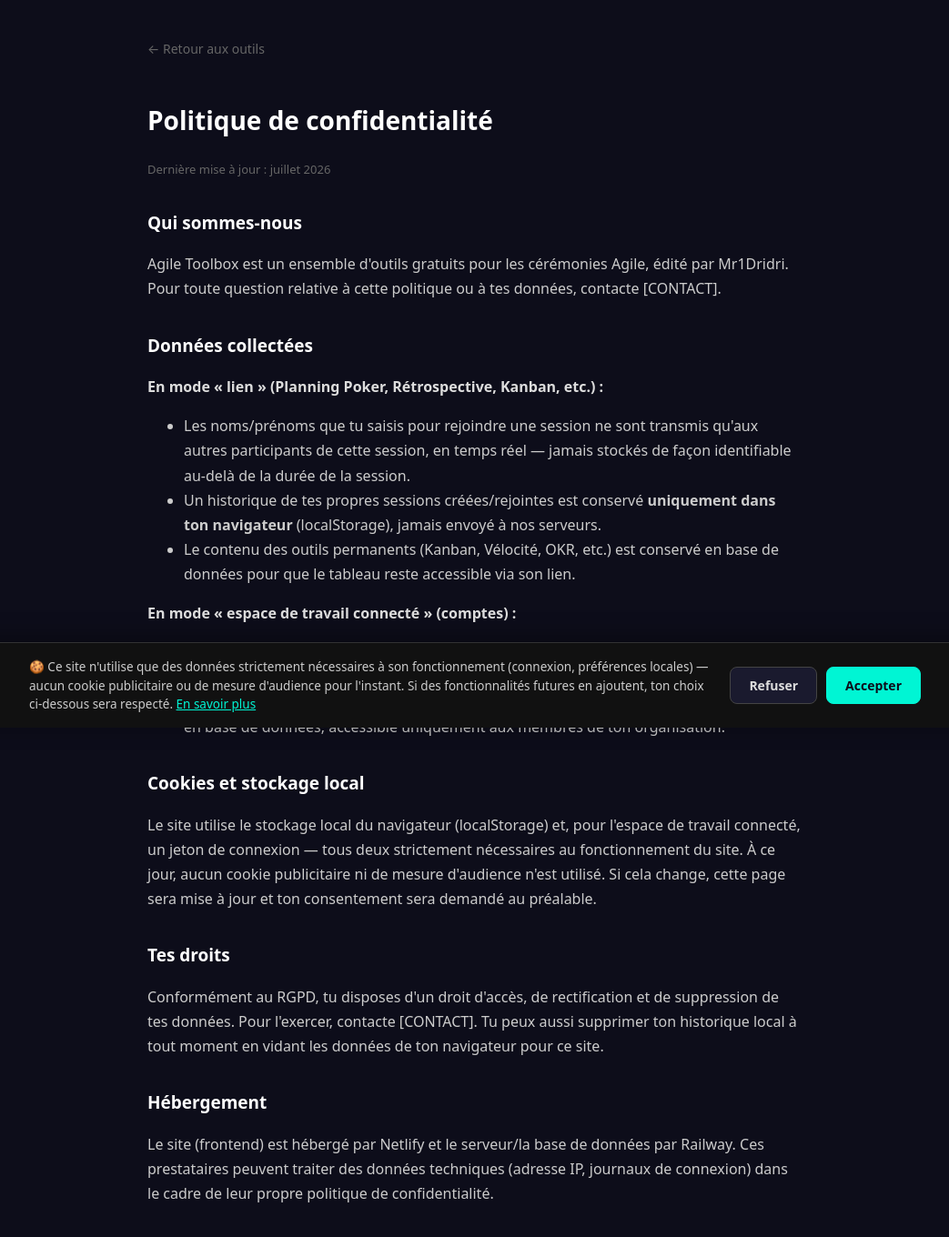
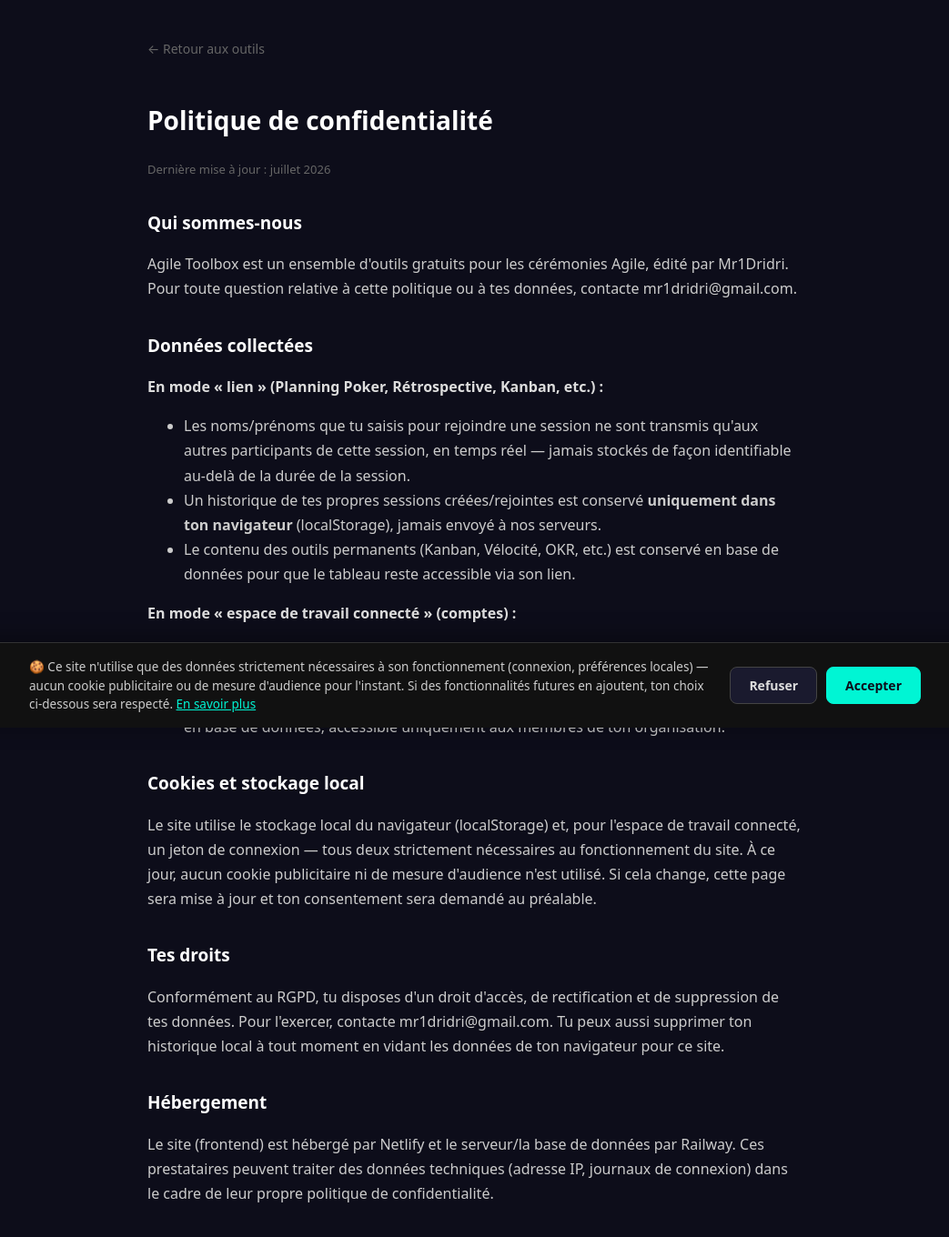
Before and after one commit to adriendelage/PlanningPoker, a React (Vite) app in the folder frontend/: page /confidentialite in a window 1280 px wide. Shown: the top 1360 px of the page at 91% size, without its empty margins (118-1161 px from the left). Built offline with nearby package versions, Linux system fonts and the light colour scheme; no server answers.

Commit message:
Ajout des autres pages

```diff
--- a/frontend/src/pages/PrivacyPolicy.jsx
+++ b/frontend/src/pages/PrivacyPolicy.jsx
@@ -22,7 +22,7 @@ export default function PrivacyPolicy() {
         <p>
           Agile Toolbox est un ensemble d'outils gratuits pour les cérémonies
           Agile, édité par Mr1Dridri. Pour toute question relative à cette
-          politique ou à tes données, contacte [CONTACT].
+          politique ou à tes données, contacte mr1dridri@gmail.com.
         </p>
 
         <h2 style={{ color: "#fff", fontSize: 19, marginTop: 32 }}>Données collectées</h2>
@@ -52,7 +52,7 @@ export default function PrivacyPolicy() {
         <p>
           Conformément au RGPD, tu disposes d'un droit d'accès, de
           rectification et de suppression de tes données. Pour l'exercer,
-          contacte [CONTACT]. Tu peux aussi supprimer ton historique local
+          contacte mr1dridri@gmail.com. Tu peux aussi supprimer ton historique local
           à tout moment en vidant les données de ton navigateur pour ce site.
         </p>
 
```
